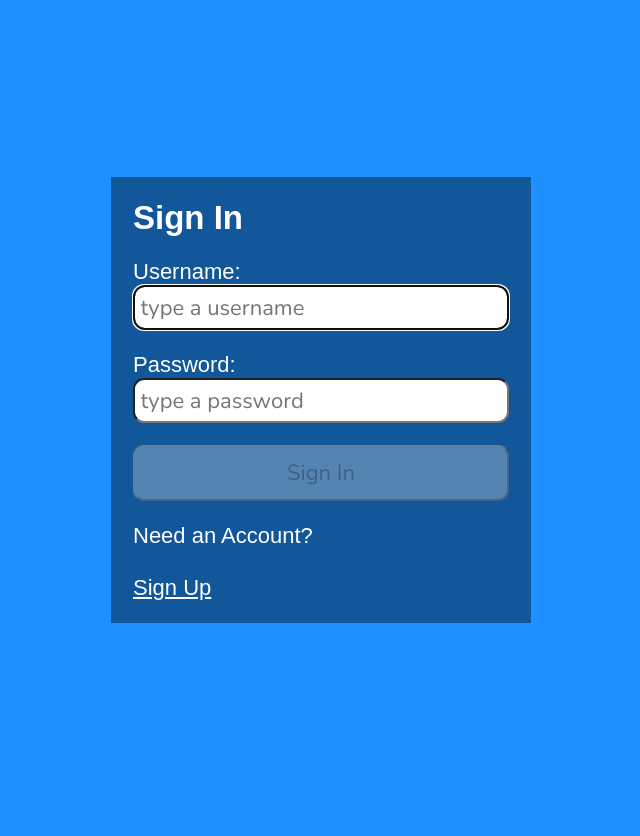
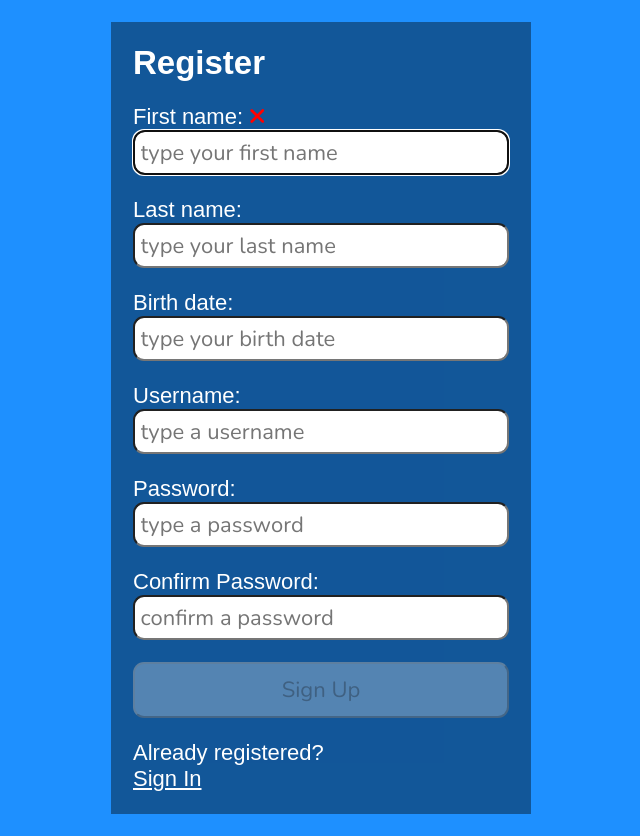
Before and after one commit to ZulfiPy/myReactAuthForm, a React (Create React App) app: page / in a window 1280 px wide. Shown: the whole page, without its empty margins (319-959 px from the left). Before the commit the page ends 800 px from the top, so only its background shows below. Built offline with nearby package versions, Linux system fonts and the light colour scheme.

Commit message:
Revert "a tag replaced by Link from react-router-dom"
This reverts commit 52c6f1c63b0f23ea2e14efbc5dd49fdf6fb103eb.

```diff
--- a/src/App.js
+++ b/src/App.js
@@ -1,10 +1,9 @@
 import Register from "./components/Register";
-import Login from "./components/Login";
 
 function App() {
   return (
     <main className="App">
-      <Login />
+      <Register />
     </main>
   );
 }
```
